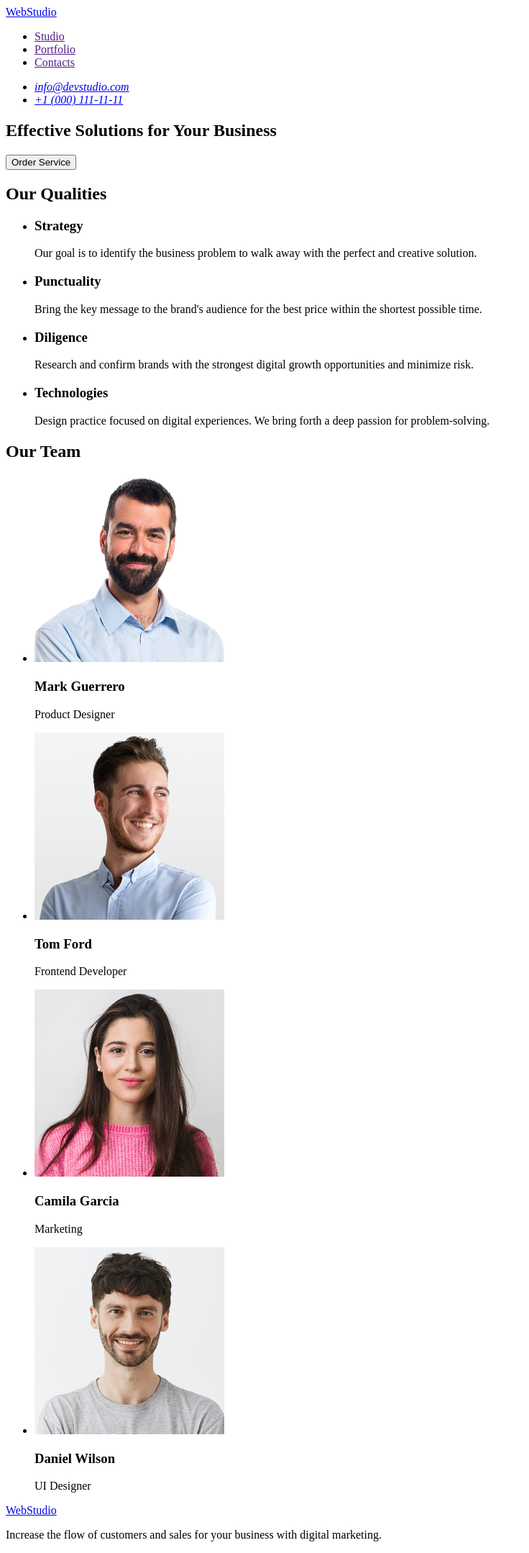
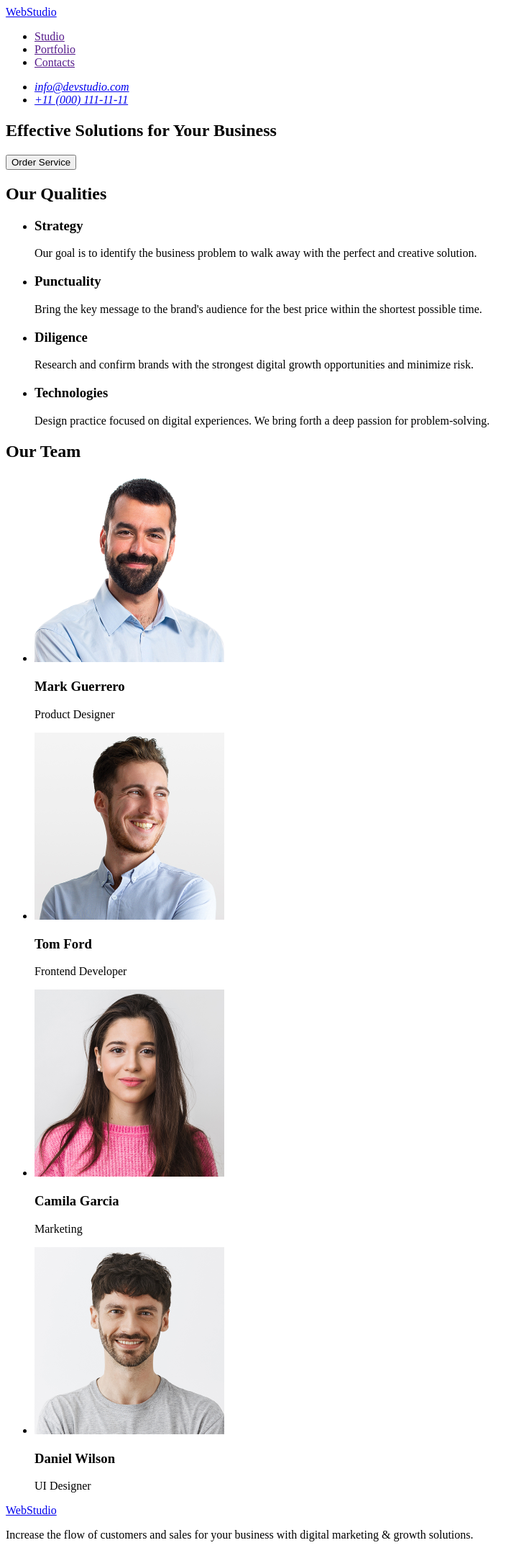
Before and after one commit to Iaroslav-Fedchenko/goit-markup-hw-01, a plain HTML site: page index.html in a window 1280 px wide. Shown: the whole page at 72% size, without its empty margins (0-736 px from the left). Drawn offline with Linux system fonts and the light colour scheme.

Commit message:
add index file

```diff
--- a/index.html
+++ b/index.html
@@ -27,7 +27,7 @@
                  <a href="mailto:info@devstudio.com">info@devstudio.com</a><br>
                 </li>
                 <li>
-                 <a href="tel:+11000111111">+1 (000) 111-11-11</a><br>
+                 <a href="tel:+11000111111">+11 (000) 111-11-11</a><br>
                 </li>
             </ul>
     </address>
@@ -97,7 +97,7 @@
     <footer>
         <a href="./index.html">WebStudio</a>
         <p>
-            Increase the flow of customers and sales for your business with digital marketing.
+            Increase the flow of customers and sales for your business with digital marketing & growth solutions.
         </p>
     </footer>
 
```
